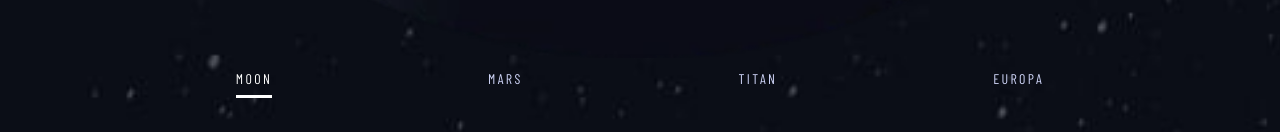
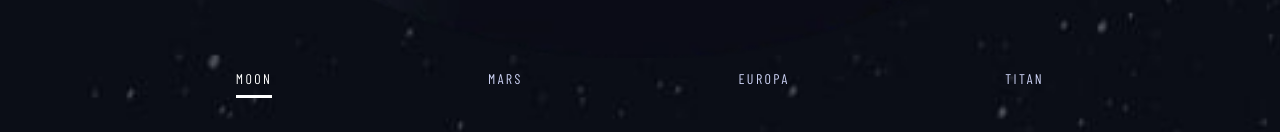
Before and after one commit to KamilKonopski/space-tourism-website-main, a React (Create React App) app: page /destination in a window 1280 px wide. Shown: the part 2056-2188 px from the top of the page. Built offline with nearby package versions, Linux system fonts and the light colour scheme; a web font is replaced by a local one.

Commit message:
add buttons feature

```diff
--- a/src/pages/Destination/Destination.jsx
+++ b/src/pages/Destination/Destination.jsx
@@ -1,6 +1,5 @@
 import { useState } from 'react';
 
-import Button from '../../components/Button/Button';
 import Header from '../../components/Header/Header';
 
 import { destinations } from '../../data/data';
@@ -18,36 +17,29 @@ function Destination() {
     const [desc, setDesc] = useState(destinations[0].description);
     const [distance, setDistance] = useState(destinations[0].distance);
     const [travel, setTravel] = useState(destinations[0].travel);
+    const [isActive, setIsActive] = useState({
+        activeObject: destinations[0],
+        objects: destinations,
+        images: [moonImage, marsImage, titanImage, europaImage]
+    })
 
-    function changeContentHandler(e) {
-        const target = e.target.textContent
-        if (target === 'Moon') {
-            setImage(moonImage)
-            setName(destinations[0].name)
-            setDesc(destinations[0].description)
-            setDistance(destinations[0].distance)
-            setTravel(destinations[0].travel)
+    function changeContentHandler(index) {
+        setImage(isActive.images[index])
+        setName(isActive.objects[index].name)
+        setDesc(isActive.objects[index].description)
+        setDistance(isActive.objects[index].distance)
+        setTravel(isActive.objects[index].travel)
+    }
 
-        } else if (target === 'Mars') {
-            setImage(marsImage)
-            setName(destinations[1].name)
-            setDesc(destinations[1].description)
-            setDistance(destinations[1].distance)
-            setTravel(destinations[1].travel)
+    function toggleActiveHandler(index) {
+        setIsActive({ ...isActive, activeObject: isActive.objects[index] })
+    }
 
-        } else if (target === 'Europa') {
-            setImage(europaImage)
-            setName(destinations[2].name)
-            setDesc(destinations[2].description)
-            setDistance(destinations[2].distance)
-            setTravel(destinations[2].travel)
-
-        } else if (target === 'Titan') {
-            setImage(titanImage)
-            setName(destinations[3].name)
-            setDesc(destinations[3].description)
-            setDistance(destinations[3].distance)
-            setTravel(destinations[3].travel)
+    function toggleClassHandler(index) {
+        if (isActive.objects[index] === isActive.activeObject) {
+            return `${[classes['destination-page__btn'], classes['destination-page__btn--active']].join(' ')}`
+        } else {
+            return `${classes['destination-page__btn']}`
         }
     }
     return (
@@ -59,10 +51,9 @@ function Destination() {
                     <img className={classes['destination-page__image']} src={image} alt={name} />
                 </div>
                 <div className={classes['destination-page__btn-container']}>
-                    <Button className={[classes['destination-page__btn'], classes['destination-page__btn--active']].join(' ')} onChangeContent={changeContentHandler}>Moon</Button>
-                    <Button className={classes['destination-page__btn']} onChangeContent={changeContentHandler}>Mars</Button>
-                    <Button className={classes['destination-page__btn']} onChangeContent={changeContentHandler}>Titan</Button>
-                    <Button className={classes['destination-page__btn']} onChangeContent={changeContentHandler}>Europa</Button>
+                    {isActive.objects.map((el, index) => (
+                        <button key={el.name} className={toggleClassHandler(index)} onClick={() => { changeContentHandler(index); toggleActiveHandler(index) }}>{el.name}</button>
+                    ))}
                 </div>
                 <h3 className={classes['destination-page__name']}>{name}</h3>
                 <p className={classes['destination-page__description']}>{desc}</p>
```
